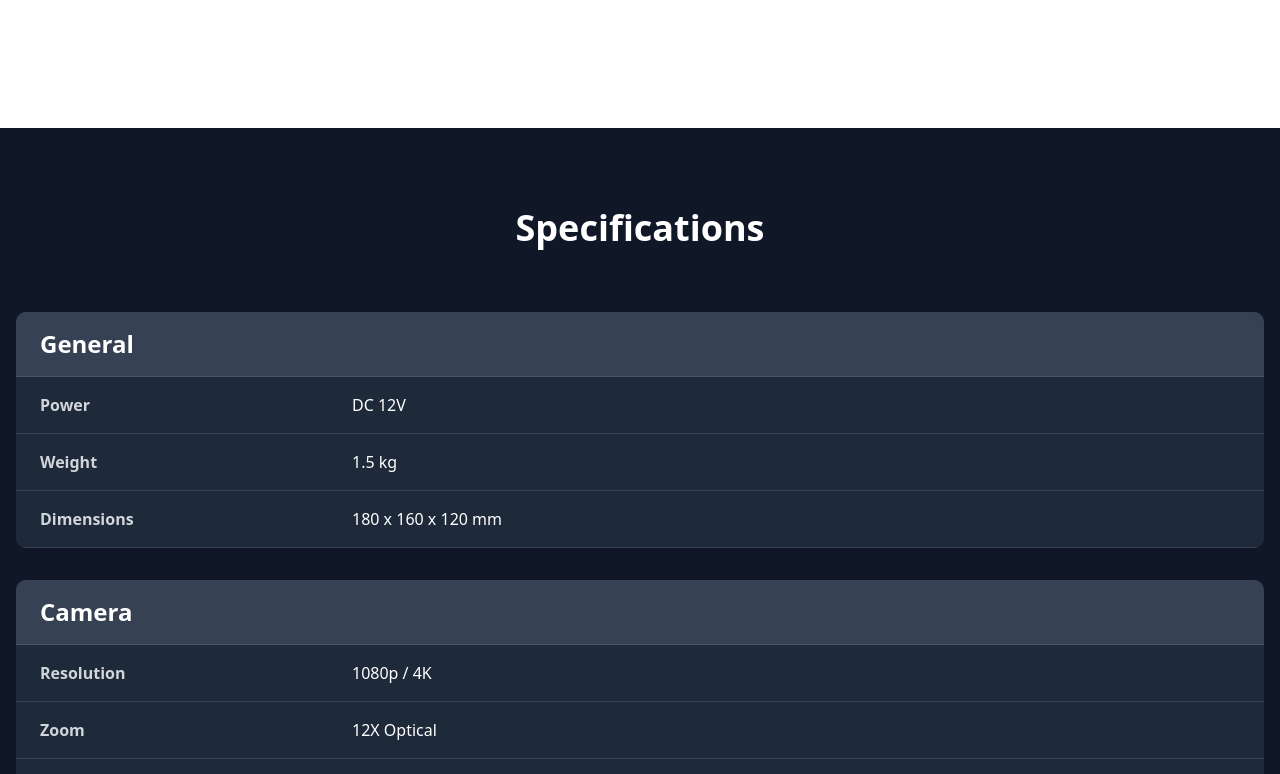
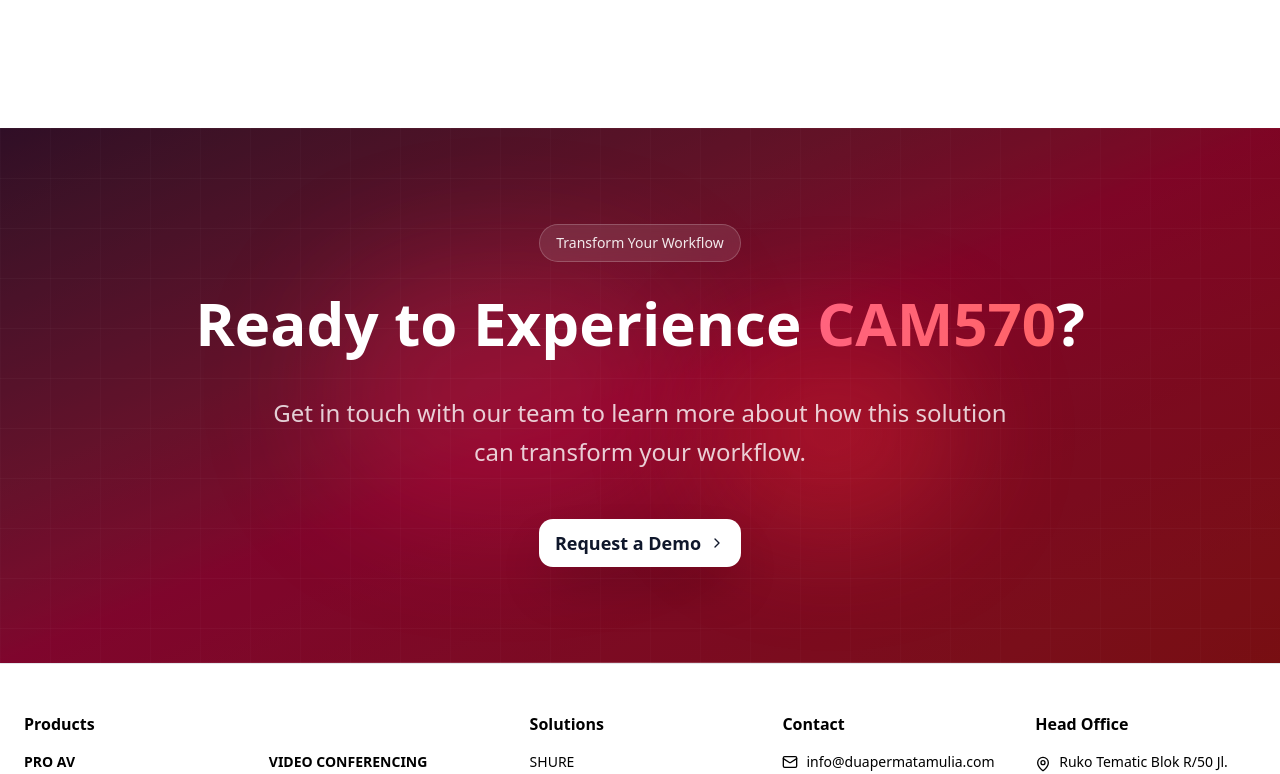
Before and after one commit to andrewtedja/duapermatamulia, a Next.js app: page /products/cam-570 in a window 1280 px wide. Shown: the part 5900-6674 px from the top of the page. Built offline with nearby package versions, Linux system fonts and the light colour scheme.

Commit message:
fix: remove spec section

```diff
--- a/src/components/products/ProductPage.tsx
+++ b/src/components/products/ProductPage.tsx
@@ -1,7 +1,7 @@
 import { ProductHero } from './ProductHero'
 import { ProductOverview } from './ProductOverview'
 import { ProductFeatures } from './ProductFeatures'
-import { ProductSpecs } from './ProductSpecs'
+// import { ProductSpecs } from './ProductSpecs'
 import { ProductCTA } from './ProductCTA'
 // import { ProductResources } from './ProductResources'
 import { ProductSidebar } from './ProductSidebar'
@@ -27,8 +27,8 @@
   overviewDescription = '',
   overviewTitle = '',
   overviewHook = '',
-  features = [],
-  specs = []
+  features = []
+  // specs = []
   // resources = []
 }: ProductPageProps) {
   return (
@@ -52,7 +52,7 @@
 
       {features.length > 0 && <ProductFeatures features={features} />}
 
-      {specs.length > 0 && <ProductSpecs specs={specs} />}
+      {/* {specs.length > 0 && <ProductSpecs specs={specs} />} */}
 
       <ProductCTA productName={product.name} />
 
```
